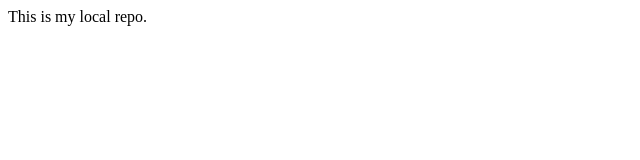
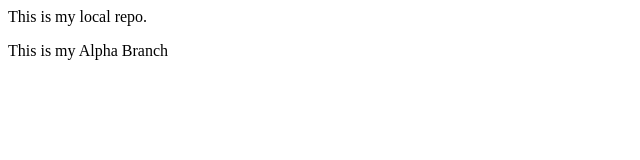
Before and after one commit to singhbalendu211/localrepo, a plain HTML site: page index.html in a window 1280 px wide. Shown: the whole page, without its empty margins (0-640 px from the left). Drawn offline with Linux system fonts and the light colour scheme.

Commit message:
branch updated

```diff
--- a/index.html
+++ b/index.html
@@ -1 +1,2 @@
 <p>This is my local repo.</p>
+<p>This is my Alpha Branch</p>
```
Also changed, not shown: 1 other file.
